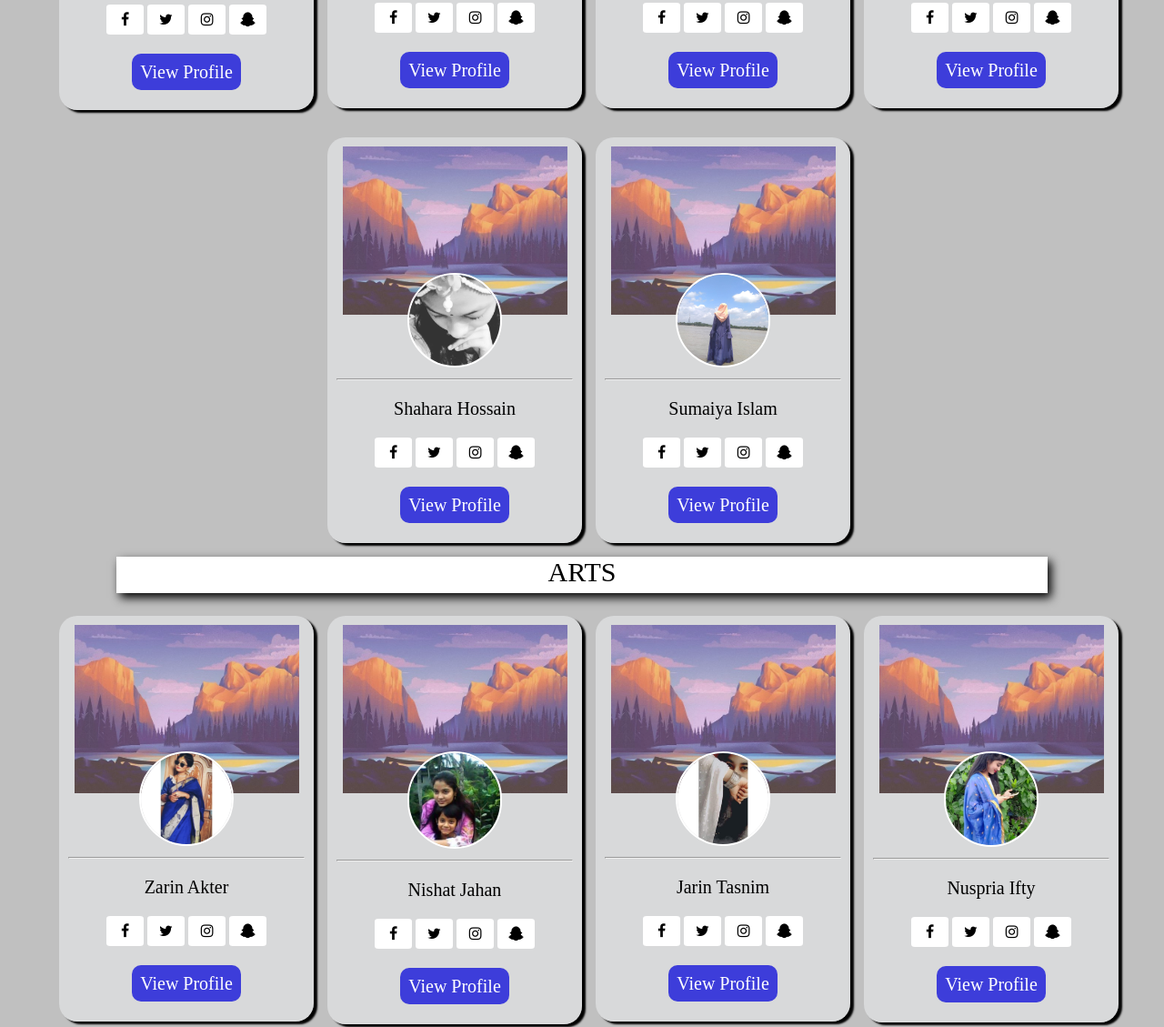
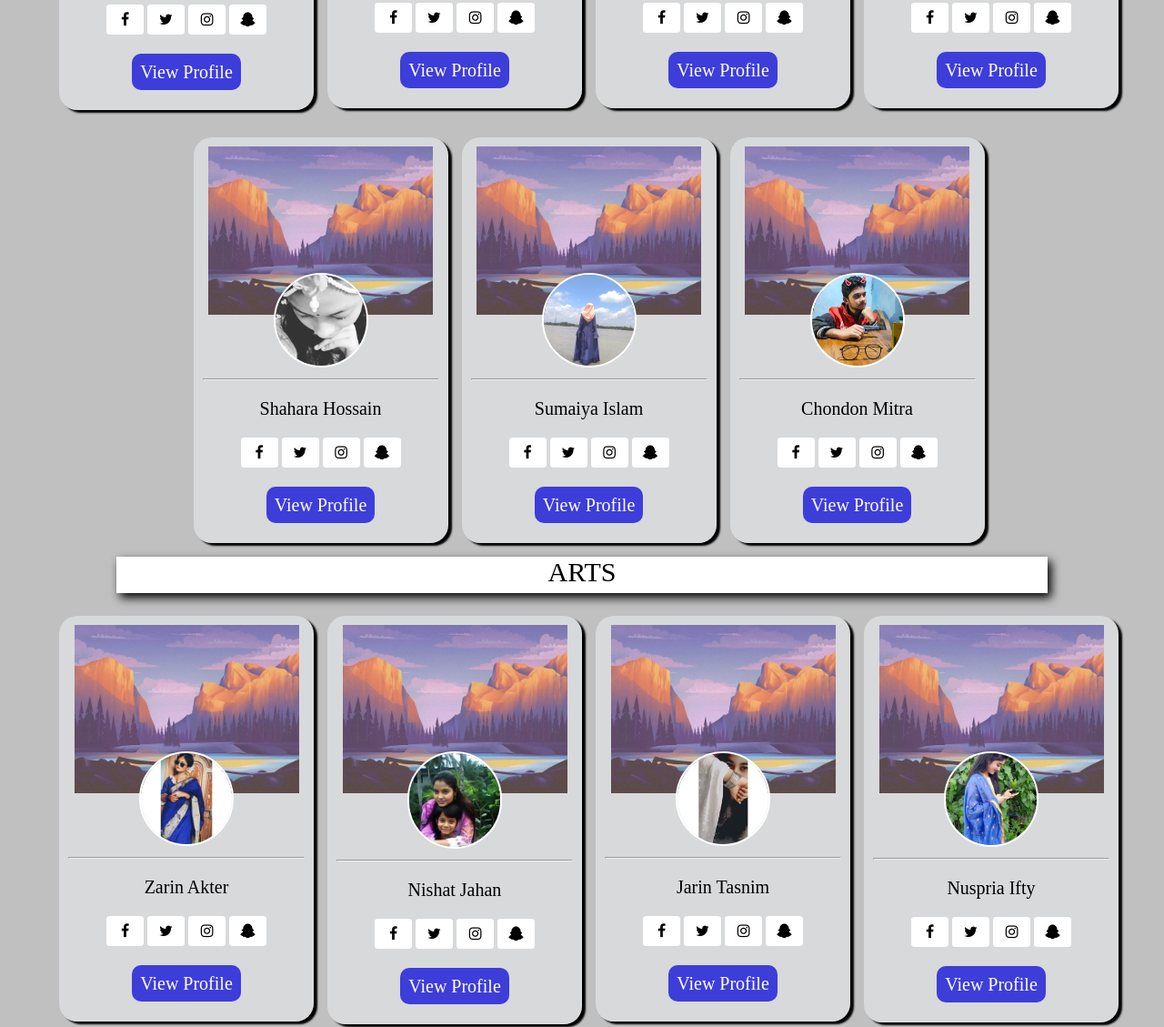
Before and after one commit to lasmanknia/Dreamers, a plain HTML site: page index.html in a window 1280 px wide. Shown: the part 1350-2479 px from the top of the page at 91% size. Drawn offline with nearby package versions, Linux system fonts and the light colour scheme.

Commit message:
Add files via upload

```diff
--- a/index.html
+++ b/index.html
@@ -183,6 +183,18 @@
         </div class="View">
         <a class="aa" href="https://sites.google.com/view/daydreamers/profiles/sumaiya-islam">View Profile</a>
     </div>
+    <div data-aos="fade-left" class="box">
+        <img class="bg" src="img/bg.jpg">
+        <img src="img/14.jpg" class="pp"><hr>
+        <p id="mugdo" class="nm">Chondon Mitra</p>
+        <div class="soc">
+            <a href="#" class="fa fa-facebook"></a>
+            <a href="#" class="fa fa-twitter"></a>
+            <a href="#" class="fa fa-instagram"></a>
+            <a href="#" class="fa fa-snapchat-ghost"></a>
+        </div class="View">
+        <a class="aa" href="https://sites.google.com/view/daydreamers/profiles/chondon-mitra">View Profile</a>
+    </div>
 </section>
 <p class="hh1">ARTS</p>
 <section id="whole">
@@ -331,12 +343,6 @@
         <a class="aa" href="https://sites.google.com/view/daydreamers/profiles/alina-nowshin">View Profile</a>
     </div>
 </section>
-<p class="hh1">COMMERCE</p>
-<section id="whole">
-</section>
-<p class="hh1">VOCATIONAL</p>
-<section id="whole">
-</section>
 
     <script src="https://unpkg.com/aos@next/dist/aos.js"></script>
     <script>
```
Also changed, not shown: img/14.jpg (added).
